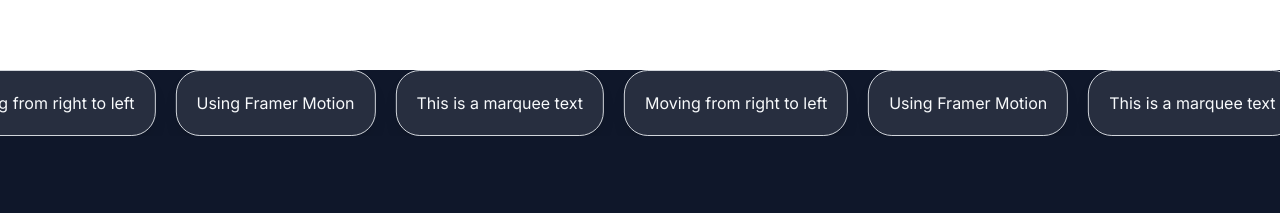
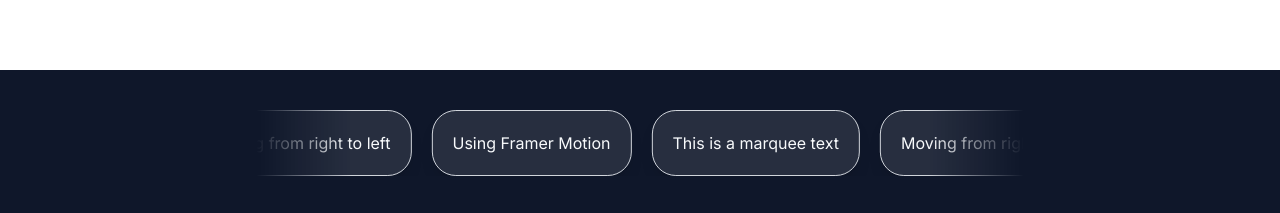
Before and after one commit to Trilochan20/next14-framermotion-animation, a Next.js app: page / in a window 1280 px wide. Shown: the part 2330-2543 px from the top of the page. Before the commit the page ends 2466 px from the top, so only its background shows below. Built offline with nearby package versions, Linux system fonts and the light colour scheme.

Commit message:
mask image added

```diff
--- a/app/component/ui/MarqueeAnimation.tsx
+++ b/app/component/ui/MarqueeAnimation.tsx
@@ -44,7 +44,14 @@
   }, [contentWidth, speed, direction, controls]);
 
   return (
-    <div ref={containerRef} className="w-full overflow-hidden">
+    <div
+      ref={containerRef}
+      style={{
+        maskImage:
+          "linear-gradient(to right, rgba(0, 0, 0, 0) 0%, rgb(0, 0, 0) 12.5%, rgb(0, 0, 0) 87.5%, rgba(0, 0, 0, 0) 100%)",
+      }}
+      className="max-w-[768px] m-auto overflow-hidden "
+    >
       <motion.div className="flex whitespace-nowrap" animate={controls}>
         {[...Array(repeatCount)].map((_, index) => (
           <div
--- a/app/page.tsx
+++ b/app/page.tsx
@@ -86,6 +86,7 @@
           </AnimatedDiv>
         </div>
       </section>
+      <div className="my-10">
         <Marquee speed={50} direction="left">
           <div
             className="mr-5 border-b border-l border-r border-t border-solid
@@ -112,6 +113,7 @@
             Using Framer Motion{" "}
           </div>
         </Marquee>
+      </div>
     </main>
   );
 }
```
Lines whose indentation alone changed are shown as unchanged.
